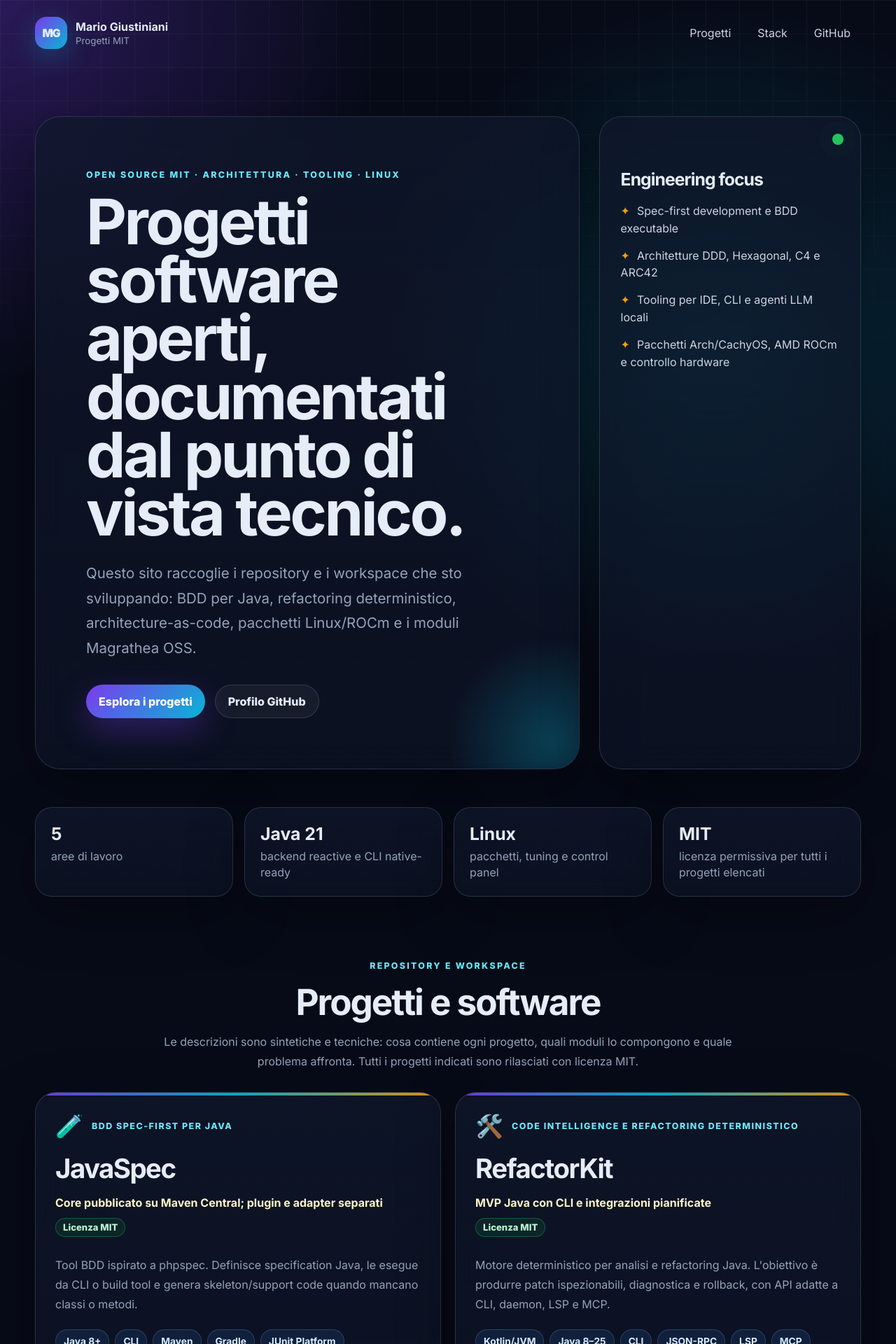
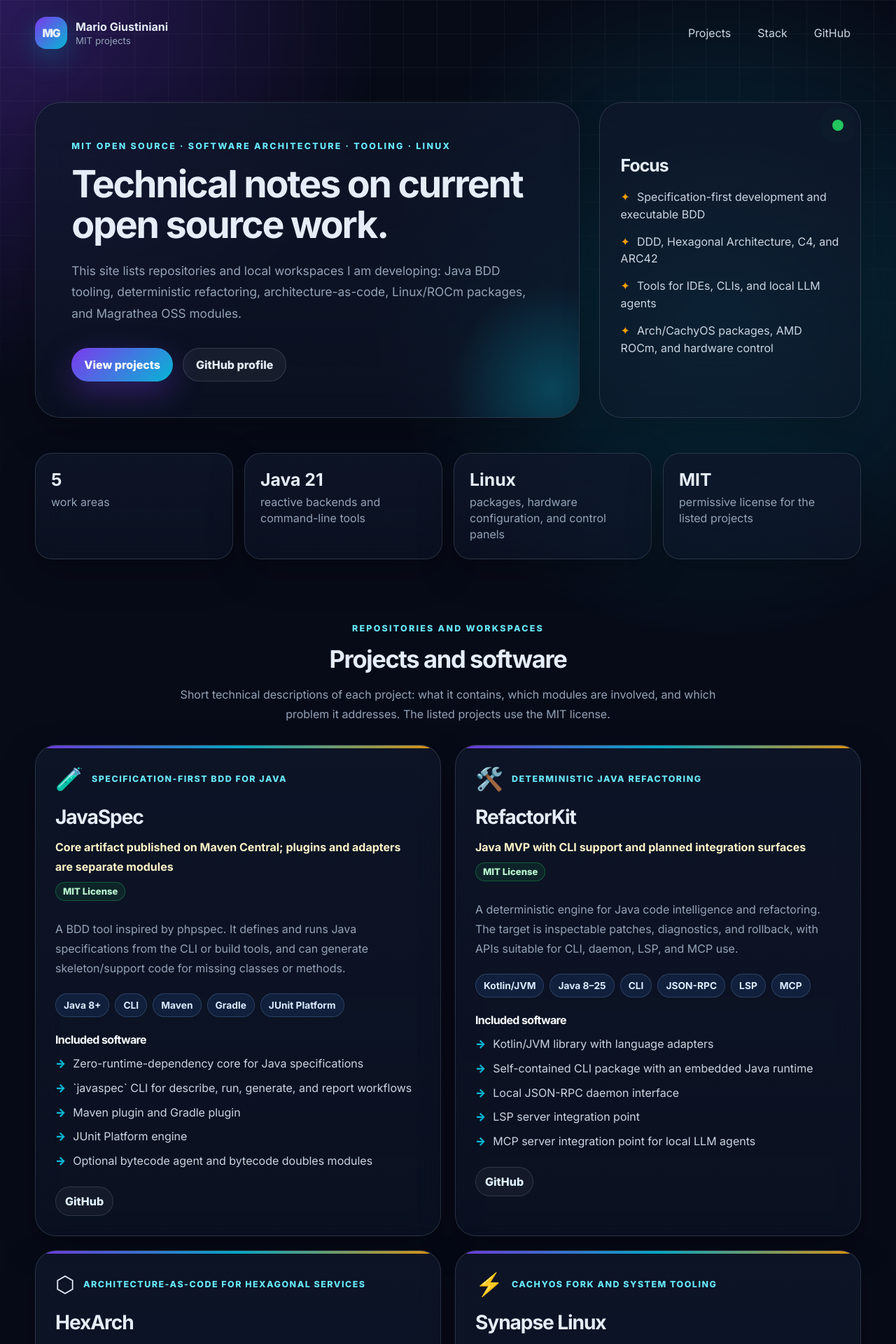
Before and after one commit to mgiustiniani/mgiustiniani.github.io, a Jekyll site: the page built from index.html, in a window 1280 px wide. Shown: the top 1920 px of the page at 70% size. Built offline with Jekyll 4.4.1, drawn with Linux system fonts in a browser that asks for light colours; some of the changed text lies outside the part shown.

Commit message:
Use sober English portfolio copy

```diff
--- a/_config.yml
+++ b/_config.yml
@@ -1,8 +1,8 @@
-title: "Mario Giustiniani — Progetti Open Source"
-description: "Note tecniche sui progetti MIT di Mario Giustiniani: Java, Linux, tooling, AI e sistemi distribuiti."
+title: "Mario Giustiniani — Open Source Projects"
+description: "Technical notes on Mario Giustiniani's MIT-licensed projects: Java, Linux, tooling, AI, and distributed systems."
 url: "https://mgiustiniani.github.io"
 baseurl: ""
-lang: "it"
+lang: "en"
 author:
   name: "Mario Giustiniani"
   github: "mgiustiniani"
--- a/_data/projects.yml
+++ b/_data/projects.yml
@@ -1,85 +1,86 @@
 - slug: javaspec
   name: "JavaSpec"
-  eyebrow: "BDD spec-first per Java"
+  eyebrow: "Specification-first BDD for Java"
   icon: "🧪"
-  status: "Core pubblicato su Maven Central; plugin e adapter separati"
-  summary: "Tool BDD ispirato a phpspec. Definisce specification Java, le esegue da CLI o build tool e genera skeleton/support code quando mancano classi o metodi."
+  status: "Core artifact published on Maven Central; plugins and adapters are separate modules"
+  summary: "A BDD tool inspired by phpspec. It defines and runs Java specifications from the CLI or build tools, and can generate skeleton/support code for missing classes or methods."
   stack: ["Java 8+", "CLI", "Maven", "Gradle", "JUnit Platform"]
   software:
-    - "Core runtime zero-dependency per specification Java"
-    - "CLI `javaspec` per describe/run/generate/report"
-    - "Maven plugin e Gradle plugin"
-    - "JUnit Platform Engine"
-    - "Bytecode agent e bytecode doubles opzionali"
+    - "Zero-runtime-dependency core for Java specifications"
+    - "`javaspec` CLI for describe, run, generate, and report workflows"
+    - "Maven plugin and Gradle plugin"
+    - "JUnit Platform engine"
+    - "Optional bytecode agent and bytecode doubles modules"
   links:
     - label: "GitHub"
       url: "https://github.com/mgiustiniani/javaspec"
 
 - slug: refactorkit
   name: "RefactorKit"
-  eyebrow: "Code intelligence e refactoring deterministico"
+  eyebrow: "Deterministic Java refactoring"
   icon: "🛠️"
-  status: "MVP Java con CLI e integrazioni pianificate"
-  summary: "Motore deterministico per analisi e refactoring Java. L'obiettivo è produrre patch ispezionabili, diagnostica e rollback, con API adatte a CLI, daemon, LSP e MCP."
+  status: "Java MVP with CLI support and planned integration surfaces"
+  summary: "A deterministic engine for Java code intelligence and refactoring. The target is inspectable patches, diagnostics, and rollback, with APIs suitable for CLI, daemon, LSP, and MCP use."
   stack: ["Kotlin/JVM", "Java 8–25", "CLI", "JSON-RPC", "LSP", "MCP"]
   software:
-    - "Libreria Kotlin/JVM adapter-based"
-    - "CLI self-contained con runtime Java embedded"
-    - "Daemon locale JSON-RPC"
-    - "Server LSP per integrazione IDE"
-    - "Server MCP per agenti LLM locali"
+    - "Kotlin/JVM library with language adapters"
+    - "Self-contained CLI package with an embedded Java runtime"
+    - "Local JSON-RPC daemon interface"
+    - "LSP server integration point"
+    - "MCP server integration point for local LLM agents"
   links:
     - label: "GitHub"
       url: "https://github.com/mgiustiniani/refactorkit"
 
 - slug: hexarch
   name: "HexArch"
-  eyebrow: "Architecture-as-code per microservizi esagonali"
+  eyebrow: "Architecture-as-code for hexagonal services"
   icon: "⬡"
-  status: "Tool Java 21 con DSL, validazione e output SVG"
-  summary: "Descrive una singola architettura Hexagonal / Ports & Adapters in un file testuale. Il modello viene validato e renderizzato in SVG con layout deterministico."
+  status: "Java 21 command-line tool with DSL validation and SVG output"
+  summary: "A text DSL for describing one Hexagonal / Ports & Adapters service. The model is parsed, validated, and rendered as deterministic SVG."
   stack: ["Java 21", "ANTLR", "picocli", "SVG", "GraalVM Native Image"]
   software:
-    - "DSL `.hx` per core, porte, adapter, sistemi esterni e flussi"
-    - "Parser ANTLR e validatore semantico"
-    - "Renderer SVG Domain-Driven Hexagon"
-    - "JAR eseguibile"
-    - "Binario nativo Linux x86_64 tramite GraalVM"
+    - "`.hx` DSL for core components, ports, adapters, external systems, and flows"
+    - "ANTLR parser and semantic validator"
+    - "Domain-Driven Hexagon SVG renderer"
+    - "Executable JAR"
+    - "Linux x86_64 native executable via GraalVM"
   links:
     - label: "GitHub"
       url: "https://github.com/mgiustiniani/hexarch"
 
 - slug: synapse-linux
-  name: "Synapse Linux Suite"
-  eyebrow: "CachyOS, hardware control e AI workstation"
+  name: "Synapse Linux"
+  eyebrow: "CachyOS fork and system tooling"
   icon: "⚡"
-  status: "Workspace per pacchetti, repository e control panel Linux"
-  summary: "Insieme di pacchetti Arch/CachyOS e strumenti locali per hardware AMD Strix Halo, monitoraggio, repository pacman e workflow TRELLIS.2 su ROCm."
-  stack: ["Arch/CachyOS", "PKGBUILD", "Tauri", "Rust", "TypeScript", "ROCm"]
+  status: "Linux distribution forked from CachyOS, with related packages and tools"
+  summary: "A CachyOS-based distribution workspace with custom packages, live/ISO work, a pacman repository, hardware-control components, and ROCm/AI workstation tooling."
+  stack: ["Arch/CachyOS", "PKGBUILD", "Pacman", "Tauri", "Rust", "TypeScript", "ROCm"]
   software:
-    - "synapse-ec-su-axb35-linux: modulo/servizi EC, fan control e monitor per AXB35"
-    - "synapse-strixhalo-config: configurazione di sistema per AMD Strix Halo"
-    - "synapse-trellis2-rocm: pacchetto TRELLIS.2 ROCm con helper image-to-3D"
-    - "synapse-structurizr-onpremises: pacchetto Structurizr on-premises"
-    - "Synpase Control Panel: desktop app Tauri per RAM, VRAM, temperature, watt, ventole e temi"
-    - "synapse-pacman-repository: repository pacman e script di build pacchetti"
+    - "Synapse Linux distribution: CachyOS fork with custom package and ISO work"
+    - "synapse-ec-su-axb35-linux: EC module/services, fan control, and AXB35 monitor"
+    - "synapse-strixhalo-config: system configuration for AMD Strix Halo"
+    - "synapse-trellis2-rocm: TRELLIS.2 ROCm package with image-to-3D helper commands"
+    - "synapse-structurizr-onpremises: Structurizr on-premises package"
+    - "Synpase Control Panel: Tauri desktop app for RAM, VRAM, temperatures, wattage, fans, and themes"
+    - "synapse-pacman-repository: pacman repository and package build scripts"
   links:
     - label: "Synapse Linux"
       url: "https://github.com/synapse-linux/synapse-linux.github.io"
 
 - slug: magrathea-oss
   name: "Magrathea OSS"
-  eyebrow: "Piattaforma open source a bounded context"
+  eyebrow: "Storage, PKI, and knowledge-base modules"
   icon: "🌌"
-  status: "Repository Java 21 / Spring Boot 4 Reactive"
-  summary: "Raccolta di moduli backend e documentazione architetturale per object storage S3-compatible, PKI/trust management e knowledge base accessibile da UI, API e agenti."
+  status: "MIT-licensed Java 21 / Spring Boot 4 Reactive project suite"
+  summary: "A set of related backend projects built around bounded contexts and explicit architecture documentation. The current scope covers an S3-compatible object store, a storage engine, PKI/trust-management work, and a knowledge-base system for users and agents."
   stack: ["Java 21", "Spring Boot 4", "WebFlux", "DDD", "BDD", "C4/ARC42"]
   software:
-    - "Magrathea ObjectStore: object store compatibile S3 con Admin API e Storage Engine pluggable"
-    - "Storage Engine: policy, device virtuali, dedup, erasure coding, replication e manifest"
-    - "Magrathea PKI: trust engine per X.509, CVC, SSH, KMS, HSM/TPM e audit"
-    - "Magrathea KB: knowledge base con conversion pipeline, GUI Jekyll, API REST/MCP e LLM Wiki"
-    - "Documentazione architetturale C4, ARC42 e ADR"
+    - "Magrathea ObjectStore: S3-compatible API surface, internal Admin API, and reactive application modules"
+    - "Storage Engine: separate persistence bounded context with storage policies, virtual devices, deduplication, erasure coding, replication, manifests, and filesystem backends"
+    - "Magrathea PKI: planned trust engine for X.509, CVC, SSH, KMS, HSM/TPM custody/attestation profiles, policy, and audit concerns"
+    - "Magrathea KB: document conversion pipeline, Jekyll-based UI, REST/MCP access, and LLM Wiki/Obsidian-compatible output"
+    - "Architecture material: C4 workspaces, ARC42 documentation, ADRs, and executable BDD scenarios where available"
   links:
     - label: "ObjectStore"
       url: "https://github.com/Magrathea-objectstorage/magrathea-objectstorage"
--- a/_layouts/default.html
+++ b/_layouts/default.html
@@ -1,5 +1,5 @@
 <!doctype html>
-<html lang="{{ site.lang | default: 'it' }}">
+<html lang="{{ site.lang | default: 'en' }}">
   <head>
     <meta charset="utf-8">
     <meta name="viewport" content="width=device-width, initial-scale=1">
@@ -20,17 +20,17 @@
   </head>
   <body>
     <div class="site-shell">
-      <header class="site-header" aria-label="Intestazione sito">
+      <header class="site-header" aria-label="Site header">
         <a class="brand" href="{{ '/' | relative_url }}" aria-label="Home">
           <span class="brand-mark">MG</span>
           <span>
             <strong>Mario Giustiniani</strong>
-            <small>Progetti MIT</small>
+            <small>MIT projects</small>
           </span>
         </a>
 
-        <nav class="nav" aria-label="Navigazione principale">
-          <a href="#progetti">Progetti</a>
+        <nav class="nav" aria-label="Primary navigation">
+          <a href="#projects">Projects</a>
           <a href="#stack">Stack</a>
           <a href="https://github.com/{{ site.author.github }}">GitHub</a>
         </nav>
@@ -43,7 +43,7 @@
       <footer class="site-footer">
         <div>
           <strong>{{ site.author.name }}</strong>
-          <p>Repository e appunti tecnici su architettura software, tooling Java e Linux.</p>
+          <p>Repositories and technical notes on software architecture, Java tooling, and Linux.</p>
         </div>
         <a class="footer-link" href="https://github.com/{{ site.author.github }}">github.com/{{ site.author.github }}</a>
       </footer>
--- a/assets/css/main.css
+++ b/assets/css/main.css
@@ -10,7 +10,7 @@
   --primary-2: #06b6d4;
   --accent: #f59e0b;
   --success: #22c55e;
-  --shadow: 0 24px 80px rgba(0, 0, 0, 0.35);
+  --shadow: 0 18px 52px rgba(0, 0, 0, 0.30);
 }
 
 * { box-sizing: border-box; }
@@ -88,7 +88,7 @@
   grid-template-columns: minmax(0, 1.35fr) minmax(320px, 0.65fr);
   gap: 28px;
   align-items: stretch;
-  padding: 72px 0 36px;
+  padding: 52px 0 32px;
 }
 
 .hero-copy, .hero-card, .project-card, .stack-section, .cta, .metrics article {
@@ -99,7 +99,7 @@
 }
 
 .hero-copy {
-  padding: clamp(32px, 6vw, 72px);
+  padding: clamp(28px, 4vw, 52px);
   border-radius: 36px;
   position: relative;
   overflow: hidden;
@@ -126,14 +126,14 @@
 
 h1, h2, h3, h4 { margin: 0; letter-spacing: -0.04em; }
 h1 {
-  max-width: 980px;
-  font-size: clamp(2.7rem, 7vw, 6.8rem);
-  line-height: 0.93;
+  max-width: 760px;
+  font-size: clamp(2rem, 4.2vw, 4.2rem);
+  line-height: 1.08;
 }
 .hero-lead {
-  max-width: 780px;
-  margin: 26px 0 0;
-  font-size: clamp(1.05rem, 2vw, 1.28rem);
+  max-width: 720px;
+  margin: 22px 0 0;
+  font-size: clamp(1rem, 1.35vw, 1.12rem);
 }
 
 .hero-actions { display: flex; flex-wrap: wrap; gap: 14px; margin-top: 34px; }
@@ -192,7 +192,7 @@
 .metrics span { display: block; margin-top: 6px; color: var(--muted); line-height: 1.45; }
 
 .section-heading { max-width: 820px; margin: 0 auto 30px; text-align: center; }
-.section-heading h2, .stack-section h2, .cta h2 { font-size: clamp(2rem, 4vw, 4rem); line-height: 1.02; }
+.section-heading h2, .stack-section h2, .cta h2 { font-size: clamp(1.65rem, 2.7vw, 2.8rem); line-height: 1.14; }
 
 .project-grid { display: grid; grid-template-columns: repeat(2, minmax(0, 1fr)); gap: 20px; }
 .project-card {
@@ -213,7 +213,7 @@
 .project-topline { display: flex; align-items: center; gap: 12px; margin-bottom: 18px; }
 .project-icon { font-size: 2rem; }
 .project-eyebrow { color: #67e8f9; font-size: 0.78rem; font-weight: 800; letter-spacing: 0.12em; text-transform: uppercase; }
-.project-card h3 { font-size: clamp(1.7rem, 3vw, 2.6rem); }
+.project-card h3 { font-size: clamp(1.45rem, 2.2vw, 2rem); }
 .project-status { margin: 12px 0 8px; color: #fef3c7; font-weight: 700; }
 .license-badge {
   display: inline-flex;
--- a/index.html
+++ b/index.html
@@ -1,60 +1,60 @@
 ---
 layout: default
-title: "Progetti Open Source"
-description: "Note tecniche sui progetti MIT di Mario Giustiniani: JavaSpec, RefactorKit, HexArch, Synapse Linux Suite e Magrathea OSS."
+title: "Open Source Projects"
+description: "Technical notes on Mario Giustiniani's MIT-licensed projects: JavaSpec, RefactorKit, HexArch, Synapse Linux Suite, and Magrathea OSS."
 ---
 
 <section class="hero">
   <div class="hero-copy">
-    <p class="kicker">Open source MIT · architettura · tooling · Linux</p>
-    <h1>Progetti software aperti, documentati dal punto di vista tecnico.</h1>
+    <p class="kicker">MIT open source · software architecture · tooling · Linux</p>
+    <h1>Technical notes on current open source work.</h1>
     <p class="hero-lead">
-      Questo sito raccoglie i repository e i workspace che sto sviluppando: BDD per Java,
-      refactoring deterministico, architecture-as-code, pacchetti Linux/ROCm e i moduli Magrathea OSS.
+      This site lists repositories and local workspaces I am developing: Java BDD tooling,
+      deterministic refactoring, architecture-as-code, Linux/ROCm packages, and Magrathea OSS modules.
     </p>
     <div class="hero-actions">
-      <a class="button button-primary" href="#progetti">Esplora i progetti</a>
-      <a class="button button-ghost" href="https://github.com/{{ site.author.github }}">Profilo GitHub</a>
+      <a class="button button-primary" href="#projects">View projects</a>
+      <a class="button button-ghost" href="https://github.com/{{ site.author.github }}">GitHub profile</a>
     </div>
   </div>
 
-  <aside class="hero-card" aria-label="Focus engineering">
+  <aside class="hero-card" aria-label="Engineering focus">
     <span class="pulse"></span>
-    <h2>Engineering focus</h2>
+    <h2>Focus</h2>
     <ul>
-      <li>Spec-first development e BDD executable</li>
-      <li>Architetture DDD, Hexagonal, C4 e ARC42</li>
-      <li>Tooling per IDE, CLI e agenti LLM locali</li>
-      <li>Pacchetti Arch/CachyOS, AMD ROCm e controllo hardware</li>
+      <li>Specification-first development and executable BDD</li>
+      <li>DDD, Hexagonal Architecture, C4, and ARC42</li>
+      <li>Tools for IDEs, CLIs, and local LLM agents</li>
+      <li>Arch/CachyOS packages, AMD ROCm, and hardware control</li>
     </ul>
   </aside>
 </section>
 
-<section class="metrics" aria-label="Metriche portfolio">
+<section class="metrics" aria-label="Project summary">
   <article>
     <strong>{{ site.data.projects | size }}</strong>
-    <span>aree di lavoro</span>
+    <span>work areas</span>
   </article>
   <article>
     <strong>Java 21</strong>
-    <span>backend reactive e CLI native-ready</span>
+    <span>reactive backends and command-line tools</span>
   </article>
   <article>
     <strong>Linux</strong>
-    <span>pacchetti, tuning e control panel</span>
+    <span>packages, hardware configuration, and control panels</span>
   </article>
   <article>
     <strong>MIT</strong>
-    <span>licenza permissiva per tutti i progetti elencati</span>
+    <span>permissive license for the listed projects</span>
   </article>
 </section>
 
-<section id="progetti" class="section-heading">
-  <p class="kicker">Repository e workspace</p>
-  <h2>Progetti e software</h2>
+<section id="projects" class="section-heading">
+  <p class="kicker">Repositories and workspaces</p>
+  <h2>Projects and software</h2>
   <p>
-    Le descrizioni sono sintetiche e tecniche: cosa contiene ogni progetto, quali moduli lo compongono
-    e quale problema affronta. Tutti i progetti indicati sono rilasciati con licenza MIT.
+    Short technical descriptions of each project: what it contains, which modules are involved,
+    and which problem it addresses. The listed projects use the MIT license.
   </p>
 </section>
 
@@ -68,7 +68,7 @@
 
     <h3>{{ project.name }}</h3>
     <p class="project-status">{{ project.status }}</p>
-    <p class="license-badge">Licenza MIT</p>
+    <p class="license-badge">MIT License</p>
     <p>{{ project.summary }}</p>
 
     <div class="tag-list" aria-label="Stack {{ project.name }}">
@@ -77,7 +77,7 @@
       {% endfor %}
     </div>
 
-    <h4>Software inclusi</h4>
+    <h4>Included software</h4>
     <ul class="software-list">
       {% for item in project.software %}
       <li>{{ item }}</li>
@@ -85,7 +85,7 @@
     </ul>
 
     {% if project.links %}
-    <div class="project-links" aria-label="Link {{ project.name }}">
+    <div class="project-links" aria-label="Links {{ project.name }}">
       {% for link in project.links %}
       <a href="{{ link.url }}">{{ link.label }}</a>
       {% endfor %}
@@ -97,8 +97,8 @@
 
 <section id="stack" class="stack-section">
   <div>
-    <p class="kicker">Metodo</p>
-    <h2>Un filo comune: software descrivibile, testabile e operabile.</h2>
+    <p class="kicker">Approach</p>
+    <h2>Code, architecture, and tests are kept close together.</h2>
   </div>
   <div class="stack-cloud">
     <span>BDD</span>
@@ -118,7 +118,7 @@
 </section>
 
 <section class="cta">
-  <p class="kicker">Codice aperto</p>
-  <h2>Repository MIT consultabili, riusabili e verificabili dal codice sorgente.</h2>
-  <a class="button button-primary" href="https://github.com/{{ site.author.github }}">Vedi repository GitHub</a>
+  <p class="kicker">Source code</p>
+  <h2>MIT-licensed repositories, described from their source and documentation.</h2>
+  <a class="button button-primary" href="https://github.com/{{ site.author.github }}">View GitHub repositories</a>
 </section>
```
Also changed, not shown: 404.html (+4 -4 lines).
